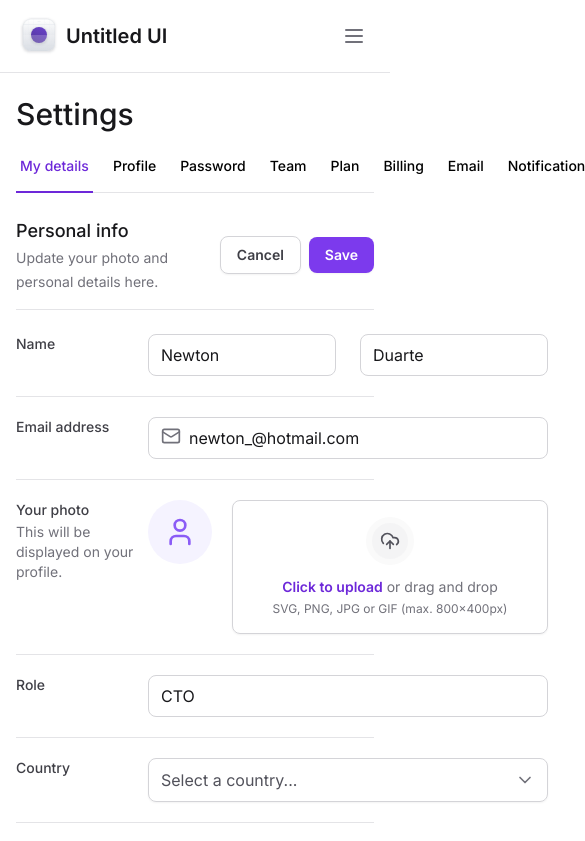
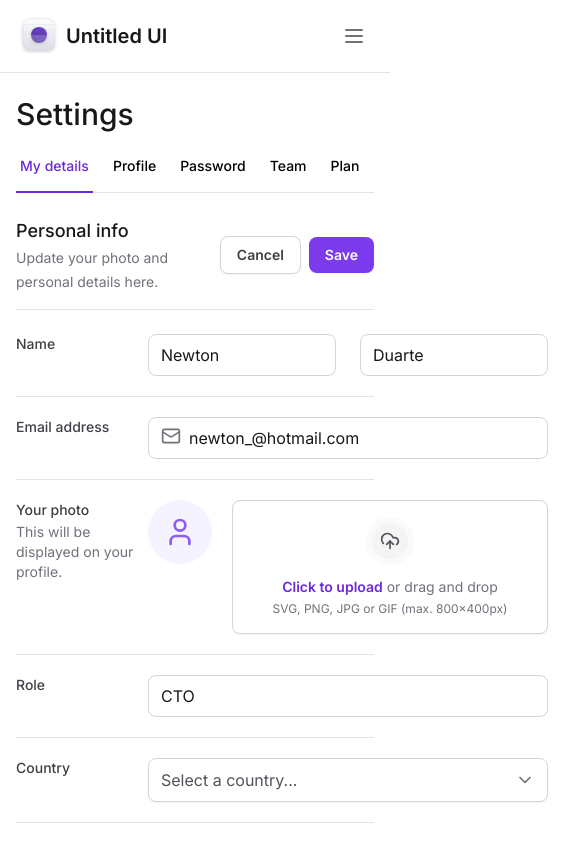
Before and after one commit to Newton-Duarte/ignite-tailwind, a Next.js app: page / in a window 390 px wide. Shown: the top 841 px of the page, 585 px wide, since content can reach past the window. Built offline with nearby package versions, Linux system fonts and the light colour scheme.

Commit message:
style: add responsive styles to settings tabs component

```diff
--- a/src/components/SettingsTabs/index.tsx
+++ b/src/components/SettingsTabs/index.tsx
@@ -1,6 +1,7 @@
 'use client'
 
 import * as Tabs from '@radix-ui/react-tabs'
+import * as ScrollArea from '@radix-ui/react-scroll-area'
 import { TabItem } from './TabItem'
 import { useState } from 'react'
 
@@ -9,6 +10,8 @@
 
   return (
     <Tabs.Root value={currentTab} onValueChange={setCurrentTab}>
+      <ScrollArea.Root className="w-full" type="scroll">
+        <ScrollArea.Viewport className="w-full overflow-x-scroll">
           <Tabs.List className="mt-6 flex w-full items-center gap-4 border-b border-zinc-200">
             <TabItem
               value="tab1"
@@ -25,8 +28,16 @@
               title="Password"
               isSelected={currentTab === 'tab3'}
             />
-        <TabItem value="tab4" title="Team" isSelected={currentTab === 'tab4'} />
-        <TabItem value="tab5" title="Plan" isSelected={currentTab === 'tab5'} />
+            <TabItem
+              value="tab4"
+              title="Team"
+              isSelected={currentTab === 'tab4'}
+            />
+            <TabItem
+              value="tab5"
+              title="Plan"
+              isSelected={currentTab === 'tab5'}
+            />
             <TabItem
               value="tab6"
               title="Billing"
@@ -53,6 +64,14 @@
               isSelected={currentTab === 'tab10'}
             />
           </Tabs.List>
+        </ScrollArea.Viewport>
+        <ScrollArea.Scrollbar
+          className="flex h-0.5 translate-y-1.5 touch-none select-none flex-col bg-zinc-100"
+          orientation="horizontal"
+        >
+          <ScrollArea.Thumb className="relative flex-1 rounded-lg bg-zinc-300" />
+        </ScrollArea.Scrollbar>
+      </ScrollArea.Root>
     </Tabs.Root>
   )
 }
```
Lines whose indentation alone changed are shown as unchanged.
